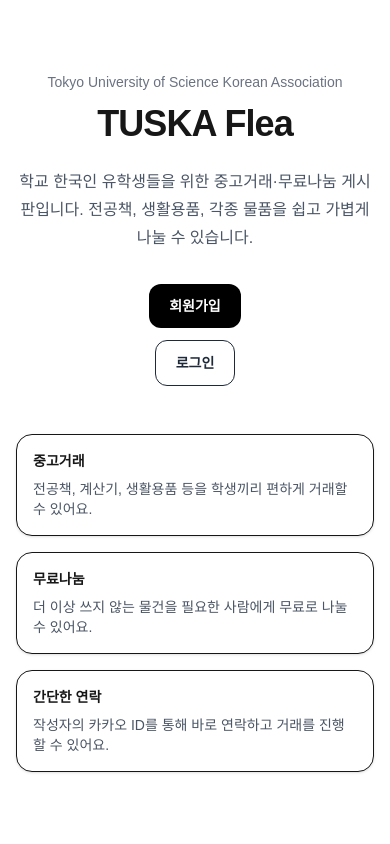
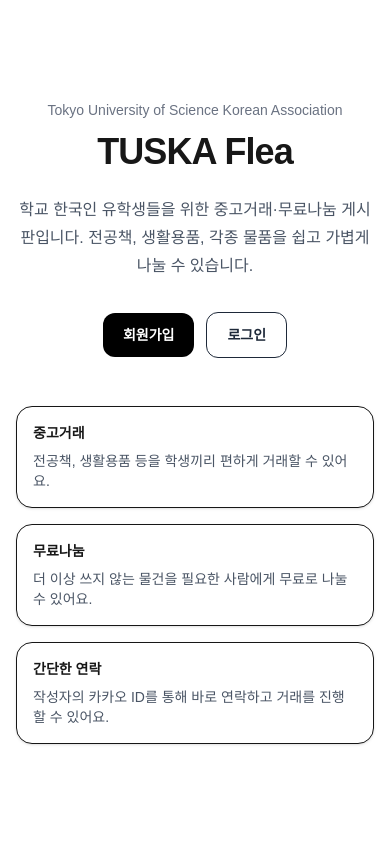
Before and after one commit to dohbee/TUSKA-flea, a Next.js app: page / in a window 390 px wide. Shown: the top 844 px of the page. Built offline with nearby package versions, Linux system fonts and the light colour scheme; no server answers.

Commit message:
change main page ux

```diff
--- a/app/page.tsx
+++ b/app/page.tsx
@@ -50,17 +50,17 @@
           전공책, 생활용품, 각종 물품을 쉽고 가볍게 나눌 수 있습니다.
         </p>
 
-        <div className="mt-8 flex flex-col items-center justify-center gap-3 sm:flex-row">
+      <div className="mt-8 flex items-center justify-center gap-3">
         <Link
           href="/signup"
-            className="rounded-xl bg-black px-5 py-3 text-sm font-semibold text-white hover:opacity-90"
+          className="whitespace-nowrap rounded-xl bg-black px-5 py-3 text-sm font-semibold text-white hover:opacity-90"
         >
           회원가입
         </Link>
 
         <Link
           href="/login"
-            className="rounded-xl border px-5 py-3 text-sm font-semibold text-gray-800 hover:bg-gray-50"
+          className="whitespace-nowrap rounded-xl border px-5 py-3 text-sm font-semibold text-gray-800 hover:bg-gray-50"
         >
           로그인
         </Link>
@@ -70,7 +70,7 @@
           <div className="rounded-2xl border bg-white p-4 shadow-sm">
             <h2 className="text-sm font-semibold">중고거래</h2>
             <p className="mt-2 text-sm text-gray-600">
-              전공책, 계산기, 생활용품 등을 학생끼리 편하게 거래할 수 있어요.
+              전공책, 생활용품 등을 학생끼리 편하게 거래할 수 있어요.
             </p>
           </div>
 
```
Lines whose indentation alone changed are shown as unchanged.
